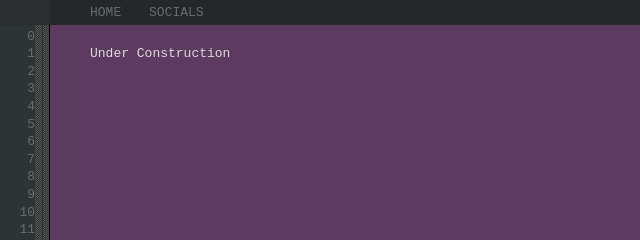
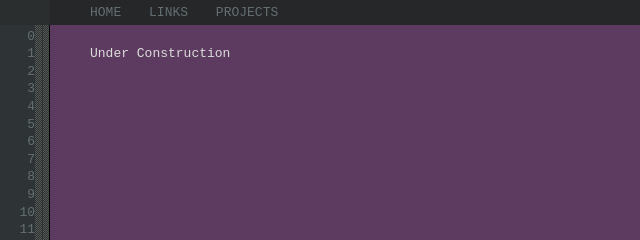
Before and after one commit to hannahphora/hannahphora.github.io, a plain HTML site: page index.html in a window 1280 px wide. Shown: the top 240 px of the page, 0-640 px from the left. Drawn offline with Linux system fonts and the light colour scheme.

Commit message:
cant rember

```diff
--- a/index.html
+++ b/index.html
@@ -30,11 +30,7 @@
 
                     <div id="pagetext">
 
-                        <div style="max-width: 515px; display: inline-block; margin-right: 8px">
-
-                            Under Construction
-
-                        </div>
+                        Under Construction
 
                     </div>
                 </div>
@@ -44,7 +40,8 @@
         <div id="headercorner">&nbsp;</div>
         <div id="header">
             <a href="index.html"> <div id="menuitem">HOME</div></a>
-            <a href="socials.html"> <div id="menuitem">SOCIALS</div></a>
+            <a href="links.html"> <div id="menuitem">LINKS</div></a>
+            <a href="projects.html"> <div id="menuitem">PROJECTS</div></a>
         </div>
 
     </body>
```
Also changed, not shown: links.html (added), projects.html (added).
